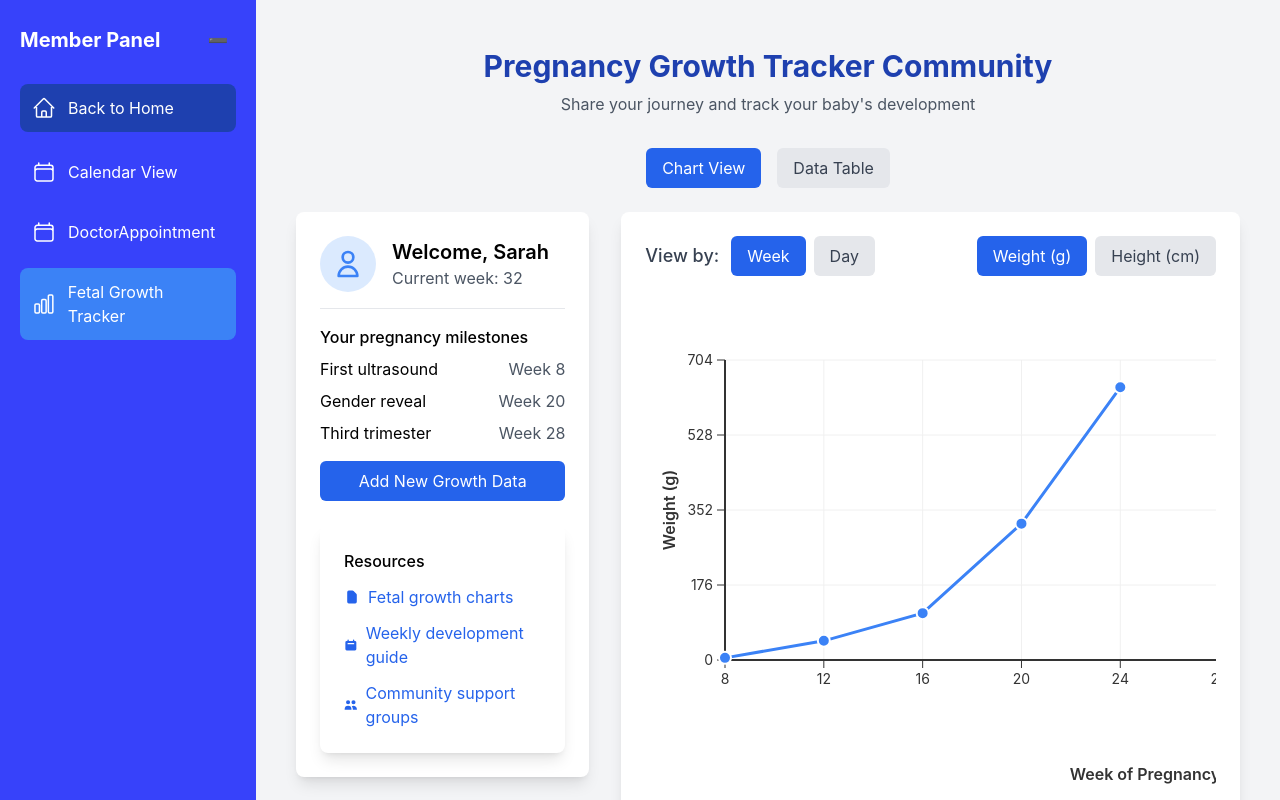
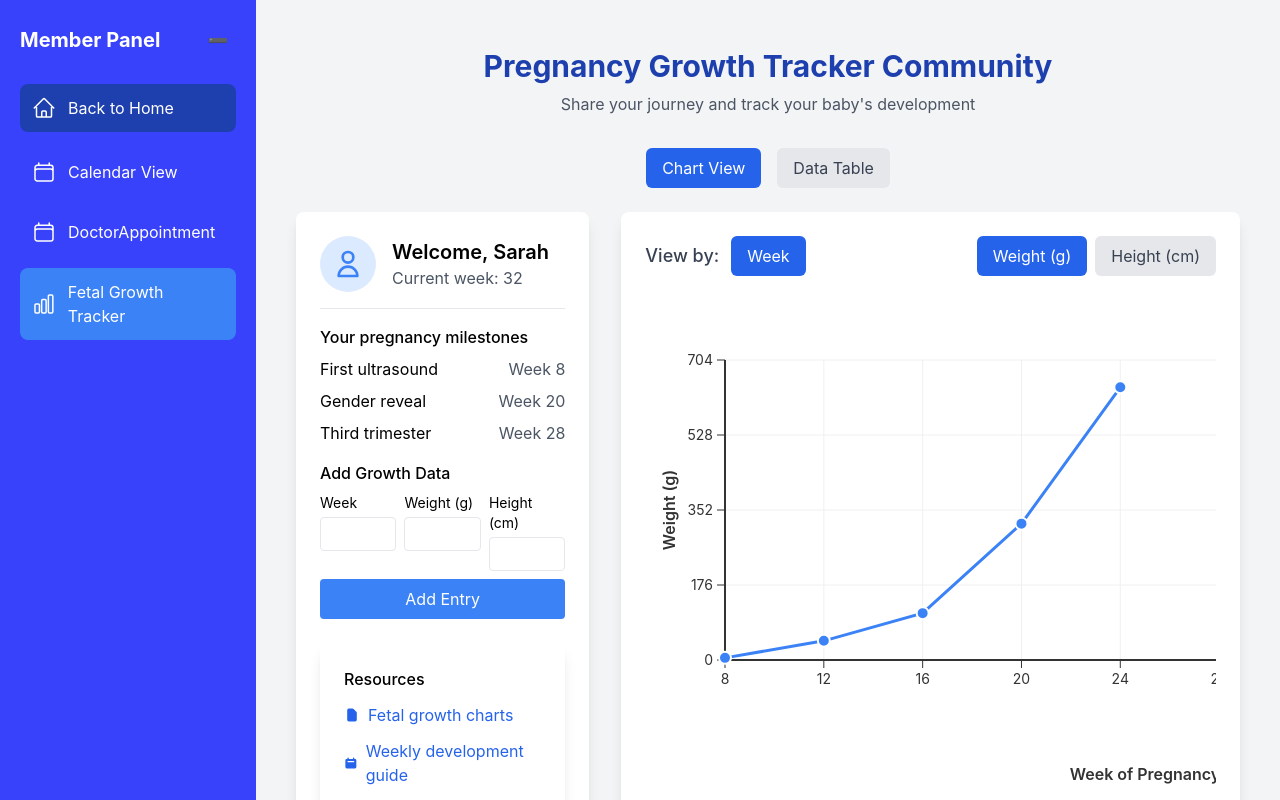
Before and after one commit to thanhdong06/PGSystem_FE, a React (Vite) app: page /member/fetalgrowthtracker in a window 1280 px wide. Shown: the top 800 px of the page. Built offline with nearby package versions, Linux system fonts and the light colour scheme.

Commit message:
[Tuan] Update

```diff
--- a/src/pages/Fetal Growth Tracker/Chart.jsx
+++ b/src/pages/Fetal Growth Tracker/Chart.jsx
@@ -74,12 +74,12 @@ const Chart = ({ growthData, viewMode, setViewMode, activeMetric, setActiveMetri
           >
             Week
           </button>
-          <button
+          {/* <button
             className={`px-4 py-2 rounded-md transition-colors ${viewMode === 'day' ? 'bg-blue-600 text-white' : 'bg-gray-200 text-gray-700'}`}
             onClick={() => setViewMode('day')}
           >
             Day
-          </button>
+          </button> */}
         </div>
         <div>
           <button
--- a/src/pages/Fetal Growth Tracker/DataTable.jsx
+++ b/src/pages/Fetal Growth Tracker/DataTable.jsx
@@ -17,12 +17,12 @@ const DataTable = ({ growthData, weeklyData, tableViewMode, setTableViewMode })
           >
             Week
           </button>
-          <button
+          {/* <button
             className={`px-3 py-1 rounded ${tableViewMode === 'day' ? 'bg-blue-500 text-white' : 'bg-gray-200'}`}
             onClick={() => setTableViewMode('day')}
           >
             Day
-          </button>
+          </button> */}
         </div>
       </div>
 
--- a/src/pages/Fetal Growth Tracker/FetalGrowthracker.jsx
+++ b/src/pages/Fetal Growth Tracker/FetalGrowthracker.jsx
@@ -1,27 +1,97 @@
 import React, { useState, useEffect } from 'react';
 import Chart from './Chart';
-import AddDataForm from './AddDataForm';
 import PostForm from './PostForm';
 import CommunityPosts from './CommunityPosts';
 import DataTable from './DataTable';
 
 const PregnancyTracker = () => {
-  // Sample data without 'day' and 'date'
-  const [growthData, setGrowthData] = useState([
+  // Initial data
+  const initialGrowthData = [
     { week: 8, weight: 5, height: 1.8 },
     { week: 12, weight: 45, height: 6.5 },
     { week: 16, weight: 110, height: 14 },
     { week: 20, weight: 320, height: 25 },
     { week: 24, weight: 640, height: 30 }
-  ]);
+  ];
 
-  // Compute weekly data from growthData (here it’s the same as growthData)
-  const weeklyData = growthData.reduce((acc, cur) => {
-    if (!acc.some(entry => entry.week === cur.week)) {
-      acc.push(cur);
+  // Load growth data from localStorage on component mount
+  const [growthData, setGrowthData] = useState(() => {
+    try {
+      const savedData = localStorage.getItem('growthData');
+      return savedData ? JSON.parse(savedData) : initialGrowthData;
+    } catch (error) {
+      console.error("Error loading growth data from localStorage:", error);
+      return initialGrowthData;
     }
-    return acc;
-  }, []);
+  });
+
+  // Save growth data to localStorage whenever it changes
+  useEffect(() => {
+    try {
+      localStorage.setItem('growthData', JSON.stringify(growthData));
+    } catch (error) {
+      console.error("Error saving growth data to localStorage:", error);
+    }
+  }, [growthData]);
+
+  // Form data state for the AddDataForm
+  const [formData, setFormData] = useState({
+    week: '',
+    weight: '',
+    height: ''
+  });
+
+  // Handle form input changes
+  const handleFormChange = (e) => {
+    const { name, value } = e.target;
+    setFormData({
+      ...formData,
+      [name]: value
+    });
+  };
+
+  // Handle form submission to add new growth data
+  const handleFormSubmit = (e) => {
+    e.preventDefault();
+
+    // Convert string values to numbers
+    const newEntry = {
+      week: parseInt(formData.week),
+      weight: parseFloat(formData.weight),
+      height: parseFloat(formData.height)
+    };
+
+    // Validate that all fields have valid numbers
+    if (isNaN(newEntry.week) || isNaN(newEntry.weight) || isNaN(newEntry.height)) {
+      alert('Please enter valid numbers for all fields');
+      return;
+    }
+
+    // Check if entry for this week already exists and update it instead of adding new
+    const existingEntryIndex = growthData.findIndex(item => item.week === newEntry.week);
+
+    if (existingEntryIndex >= 0) {
+      // Update existing entry
+      const updatedData = [...growthData];
+      updatedData[existingEntryIndex] = newEntry;
+      setGrowthData(updatedData);
+    } else {
+      // Add new entry
+      setGrowthData([...growthData, newEntry]);
+    }
+
+    // Reset form fields
+    setFormData({
+      week: '',
+      weight: '',
+      height: ''
+    });
+  };
+
+  // Compute weekly data from growthData
+  const weeklyData = React.useMemo(() => {
+    return [...growthData].sort((a, b) => a.week - b.week);
+  }, [growthData]);
 
   // State to toggle between Chart and Table views
   const [currentView, setCurrentView] = useState('chart');
@@ -40,7 +110,6 @@ const PregnancyTracker = () => {
       content: "Baby has been growing so fast this month. The doctor says everything is right on track!",
       likes: 12,
       comments: 5,
-      // date removed
     },
     {
       id: 2,
@@ -50,16 +119,19 @@ const PregnancyTracker = () => {
       content: "Has anyone else noticed their baby's weight measuring slightly below the average? Doctor isn't concerned but I'd love to hear others' experiences.",
       likes: 24,
       comments: 18,
-      // date removed
     }
   ]);
 
   // Get user information from localStorage
   const [user, setUser] = useState({ fullName: 'Sarah' });
   useEffect(() => {
-    const storedUser = localStorage.getItem("user");
-    if (storedUser) {
-      setUser(JSON.parse(storedUser));
+    try {
+      const storedUser = localStorage.getItem("user");
+      if (storedUser) {
+        setUser(JSON.parse(storedUser));
+      }
+    } catch (error) {
+      console.error("Error retrieving user data:", error);
     }
   }, []);
 
@@ -118,12 +190,65 @@ const PregnancyTracker = () => {
                 </li>
               </ul>
             </div>
-            <AddDataForm growthData={growthData} setGrowthData={setGrowthData} />
+
+            {/* Add Data Form - directly integrated */}
+            <div className="mt-4">
+              <h3 className="font-medium mb-2">Add Growth Data</h3>
+              <form onSubmit={handleFormSubmit}>
+                <div className="grid grid-cols-3 gap-2 mb-2">
+                  <div>
+                    <label className="block text-sm mb-1">Week</label>
+                    <input
+                      type="number"
+                      name="week"
+                      value={formData.week}
+                      onChange={handleFormChange}
+                      className="w-full px-2 py-1 border rounded"
+                      min="1"
+                      required
+                    />
+                  </div>
+                  <div>
+                    <label className="block text-sm mb-1">Weight (g)</label>
+                    <input
+                      type="number"
+                      name="weight"
+                      value={formData.weight}
+                      onChange={handleFormChange}
+                      className="w-full px-2 py-1 border rounded"
+                      step="0.1"
+                      min="0"
+                      required
+                    />
+                  </div>
+                  <div>
+                    <label className="block text-sm mb-1">Height (cm)</label>
+                    <input
+                      type="number"
+                      name="height"
+                      value={formData.height}
+                      onChange={handleFormChange}
+                      className="w-full px-2 py-1 border rounded"
+                      step="0.1"
+                      min="0"
+                      required
+                    />
+                  </div>
+                </div>
+                <button
+                  type="submit"
+                  className="w-full bg-blue-500 text-white py-2 rounded hover:bg-blue-600 transition-colors"
+                >
+                  Add Entry
+                </button>
+              </form>
+            </div>
+
             <div className="bg-white rounded-lg shadow-lg p-6 mt-6">
               <h3 className="font-medium mb-3">Resources</h3>
               <ul className="space-y-3">
                 <li>
-                  <a href="#" className="text-blue-600 hover:underline flex items-center">
+                  <a href="#resources" className="text-blue-600 hover:underline flex items-center">
                     <svg className="w-4 h-4 mr-2" fill="currentColor" viewBox="0 0 20 20">
                       <path fillRule="evenodd" d="M4 4a2 2 0 012-2h4.586A2 2 0 0112 2.586L15.414 6A2 2 0 0116 7.414V16a2 2 0 01-2 2H6a2 2 0 01-2-2V4z" clipRule="evenodd" />
                     </svg>
@@ -131,7 +256,7 @@ const PregnancyTracker = () => {
                   </a>
                 </li>
                 <li>
-                  <a href="#" className="text-blue-600 hover:underline flex items-center">
+                  <a href="#weekly-guide" className="text-blue-600 hover:underline flex items-center">
                     <svg className="w-4 h-4 mr-2" fill="currentColor" viewBox="0 0 20 20">
                       <path fillRule="evenodd" d="M6 2a1 1 0 00-1 1v1H4a2 2 0 00-2 2v10a2 2 0 002 2h12a2 2 0 002-2V6a2 2 0 00-2-2h-1V3a1 1 0 10-2 0v1H7V3a1 1 0 00-1-1zM6 7a1 1 0 000 2h8a1 1 0 100-2H6z" clipRule="evenodd" />
                     </svg>
@@ -139,7 +264,7 @@ const PregnancyTracker = () => {
                   </a>
                 </li>
                 <li>
-                  <a href="#" className="text-blue-600 hover:underline flex items-center">
+                  <a href="#support-groups" className="text-blue-600 hover:underline flex items-center">
                     <svg className="w-4 h-4 mr-2" fill="currentColor" viewBox="0 0 20 20">
                       <path d="M9 6a3 3 0 11-6 0 3 3 0 016 0zM17 6a3 3 0 11-6 0 3 3 0 016 0zM12.93 17c.046-.327.07-.66.07-1a6.97 6.97 0 00-1.5-4.33A5 5 0 0119 16v1h-6.07zM6 11a5 5 0 015 5v1H1v-1a5 5 0 015-5z" />
                     </svg>
@@ -163,11 +288,10 @@ const PregnancyTracker = () => {
             />
           ) : (
             <DataTable
-              // Passing growthData and weeklyData without day and date properties
               growthData={growthData}
               weeklyData={weeklyData}
-              tableViewMode={viewMode} // or use another mode if needed
-              setTableViewMode={() => {}}
+              tableViewMode={viewMode}
+              setTableViewMode={setViewMode}
             />
           )}
           <PostForm posts={posts} setPosts={setPosts} />
```
